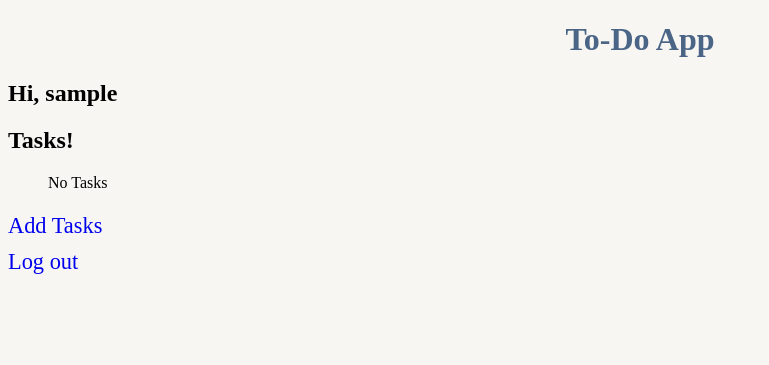
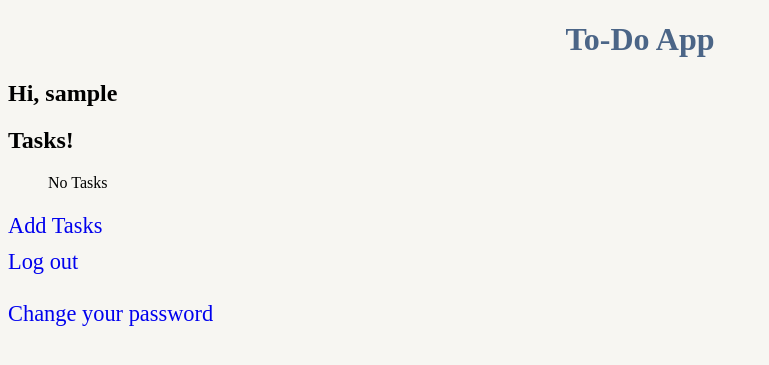
Before and after one commit to Lanrey-waju/To-Do_app, a Django app: page / in a window 1280 px wide. Shown: the top 365 px of the page, without its empty margins (0-769 px from the left). Run offline with Django 3.2, Linux system fonts and the light colour scheme; the visitor is signed in with stand-in values (Sample User, id 1).

Commit message:
add password change views

```diff
--- a/ToDo/settings.py
+++ b/ToDo/settings.py
@@ -132,4 +132,6 @@ DEFAULT_AUTO_FIELD = "django.db.models.BigAutoField"
 # Redirect to home URL after login (Default redirects to /accounts/profile/)
 LOGIN_REDIRECT_URL = '/'
 
+LOGIN_URL = 'login'
+
 LOGOUT_REDIRECT_URL = 'login'
--- a/tasks/templates/tasks/tasks.html
+++ b/tasks/templates/tasks/tasks.html
@@ -14,6 +14,7 @@
 
   {% if user.is_authenticated %}
     <a href="{% url 'logout' %}">Log out</a>
+    <p><a href="{% url 'password_change' %}">Change your password</a></p>
   {% endif %}
 </div>
 {% endblock %}
```
